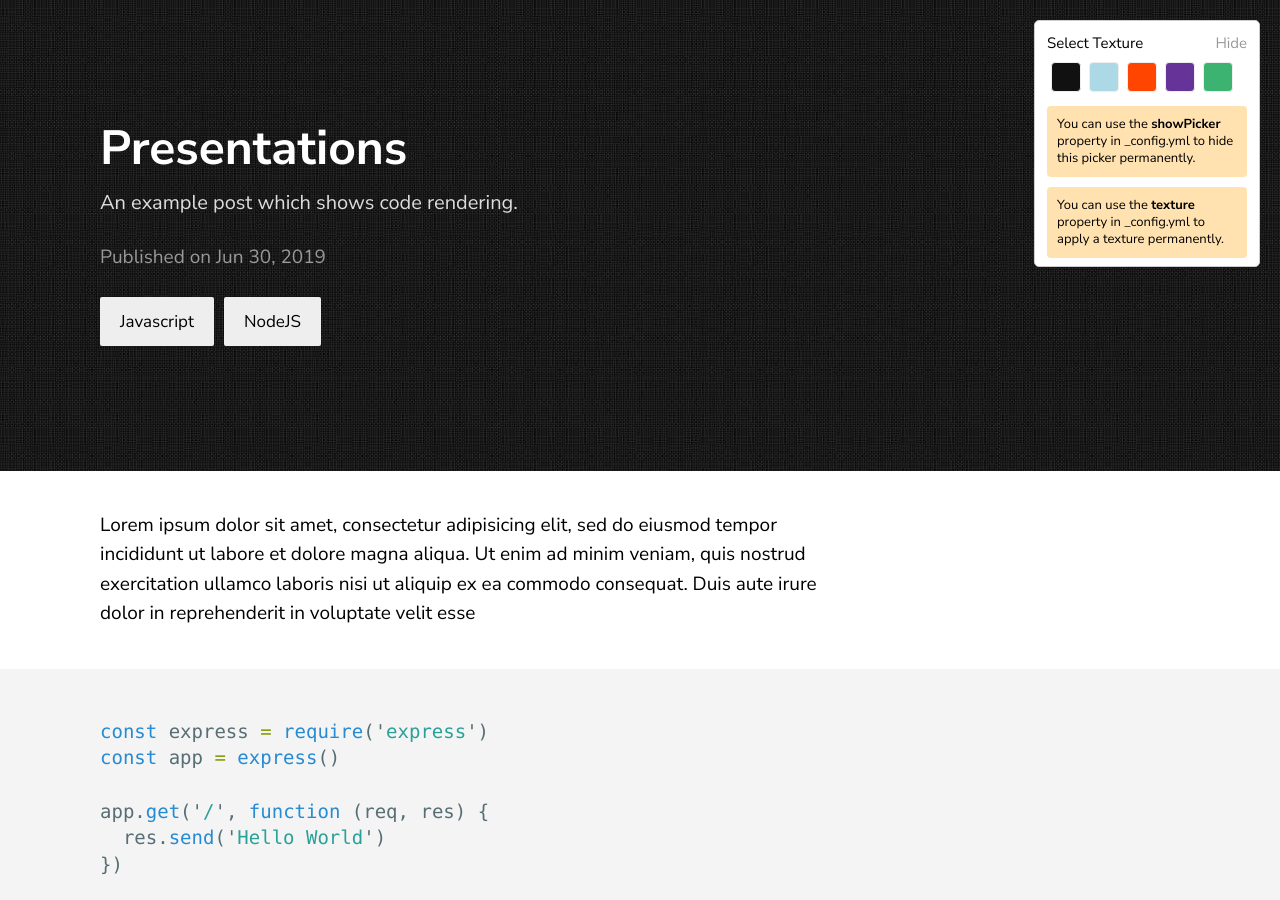
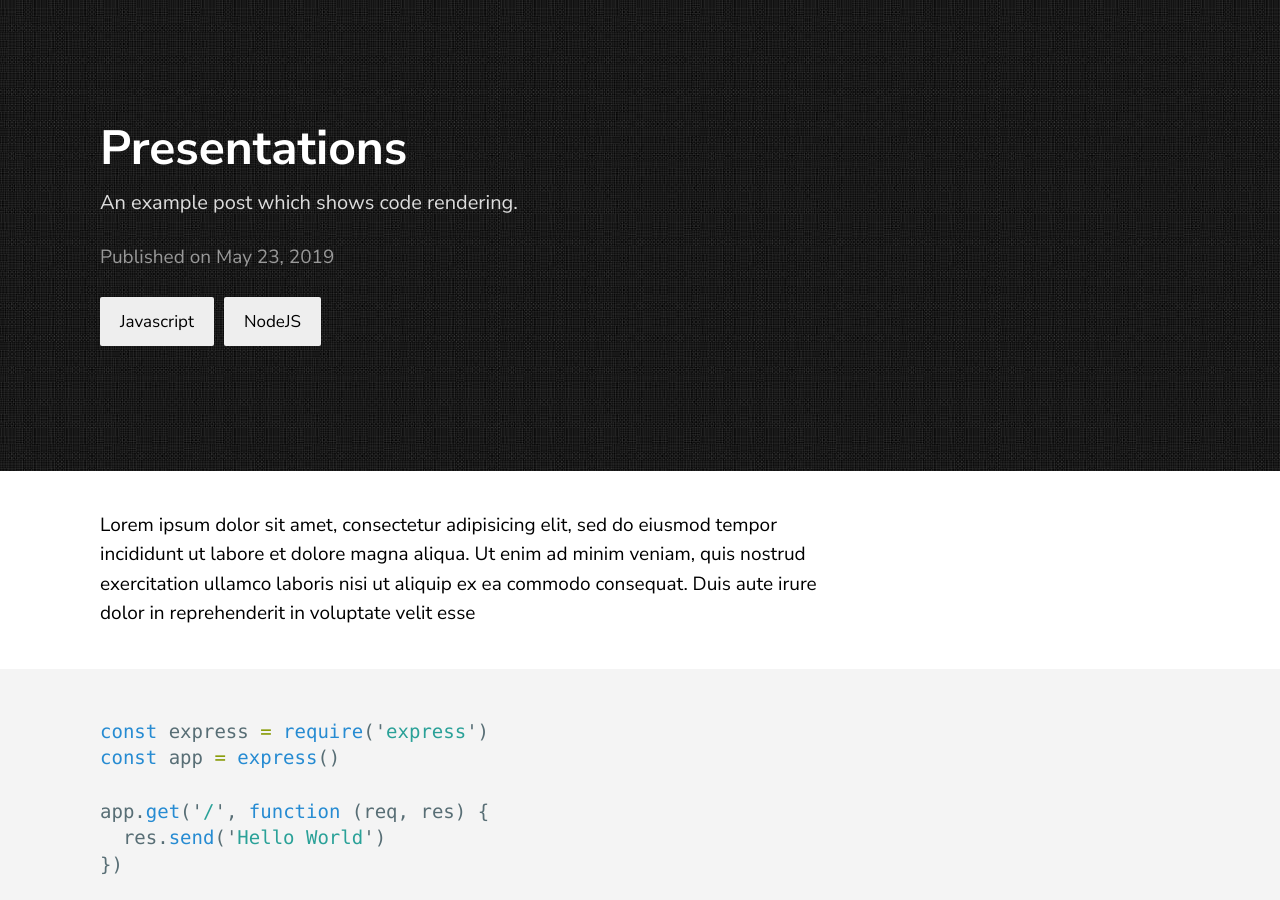
Before and after one commit to matsudan/matsudan.github.io, a Jekyll site: the page built from _posts/2019-06-30-coding-post.markdown, in a window 1280 px wide and 900 px high. Built offline with Jekyll 4.4.1, drawn with Linux system fonts in a browser that asks for light colours.

Commit message:
fix content

```diff
--- a/_config.yml
+++ b/_config.yml
@@ -1,5 +1,5 @@
 title: Home
-author: GitHub User
+author: matsudan
 email: daaamatsun at gmail.com
 description: > # this means to ignore newlines until "show_exerpts:"
   Write an awesome description for your new site here. You can edit this
@@ -25,8 +25,11 @@
   social_links:
     twitter:
     github:  matsudan
+    linkedIn:
+    speakerdeck: matsudan
     rss: rss
 
+  analytics_id:
 
 # If you want to link only specific pages in your header, uncomment
 # this and add the path to the pages in order as they should show up
--- a/_includes/footer.html
+++ b/_includes/footer.html
@@ -9,24 +9,24 @@
 </script>
 {%- endif -%}
 
-{%- if site.texture.showPicker -%}
-<div id="texture-picker">
-	<div style="display:flex;justify-content: space-between">
-		<p>Select Texture</p>
-		<p><a id="hidePicker" href="#">Hide</a></p>
-	</div>
-	<div class="texture-colors">
-		<div id="black"></div>
-		<div id="blue"></div>
-		<div id="red"></div>
-		<div id="purple"></div>
-		<div id="green"></div>
-	</div>
-	<p class="info">You can use the <b>showPicker</b> property in _config.yml to hide this picker permanently.</p>
-	<p class="info">You can use the <b>texture</b> property in _config.yml to apply a texture permanently.</p>
-</div>
-<script src="{{ "/assets/js/picker.js" | relative_url }}"></script>
-{%- endif -%}
+<!--{%- if site.texture.showPicker -%}-->
+<!--<div id="texture-picker">-->
+<!--	<div style="display:flex;justify-content: space-between">-->
+<!--		<p>Select Texture</p>-->
+<!--		<p><a id="hidePicker" href="#">Hide</a></p>-->
+<!--	</div>-->
+<!--	<div class="texture-colors">-->
+<!--		<div id="black"></div>-->
+<!--		<div id="blue"></div>	-->
+<!--		<div id="red"></div>	-->
+<!--		<div id="purple"></div>		-->
+<!--		<div id="green"></div>-->
+<!--	</div>-->
+<!--	<p class="info">You can use the <b>showPicker</b> property in _config.yml to hide this picker permanently.</p>-->
+<!--	<p class="info">You can use the <b>texture</b> property in _config.yml to apply a texture permanently.</p>-->
+<!--</div>-->
+<!--<script src="{{ "/assets/js/picker.js" | relative_url }}"></script>-->
+<!--{%- endif -%}-->
 
 {%- if site.texture.useMathJax -%}
 <script type="text/javascript"
--- a/_includes/page_header.html
+++ b/_includes/page_header.html
@@ -5,8 +5,14 @@
 		{%- if site.texture.social_links.github -%}
 			<a href="https://github.com/{{ site.texture.social_links.github }}"><li><i class="icon-github-circled"></i></li></a>
 		{%- endif -%}
+		{%- if site.texture.social_links.linkedIn -%}
+			<a href="https://linkedin.com/{{ site.texture.social_links.linkedIn }}"><li><i class="icon-linkedin-squared"></i></li></a>
+		{%- endif -%}
 		{%- if site.texture.social_links.twitter -%}
 			<a href="https://twitter.com/{{ site.texture.social_links.twitter }}"><li><i class="icon-twitter-squared"></i></li></a>
 		{%- endif -%}
+        {%- if site.texture.social_links.speakerdeck -%}
+        <a href="https://speakerdeck.com/{{ site.texture.social_links.speakerdeck }}"><li><i class="icon-speakerdeck-squared"></i></li></a>
+        {%- endif -%}
 	</ul>
 </div>
--- a/_posts/2019-06-30-coding-post.markdown
+++ b/_posts/2019-06-30-coding-post.markdown
@@ -2,6 +2,7 @@
 layout: post
 title:  "Presentations"
 description: An example post which shows code rendering.
+date:   2019-05-23 21:03:36 +0530
 categories: Javascript NodeJS
 ---
 Lorem ipsum dolor sit amet, consectetur adipisicing elit, sed do eiusmod tempor incididunt ut labore et dolore magna aliqua. Ut enim ad minim veniam, quis nostrud exercitation ullamco laboris nisi ut aliquip ex ea commodo consequat. Duis aute irure dolor in reprehenderit in voluptate velit esse
```
